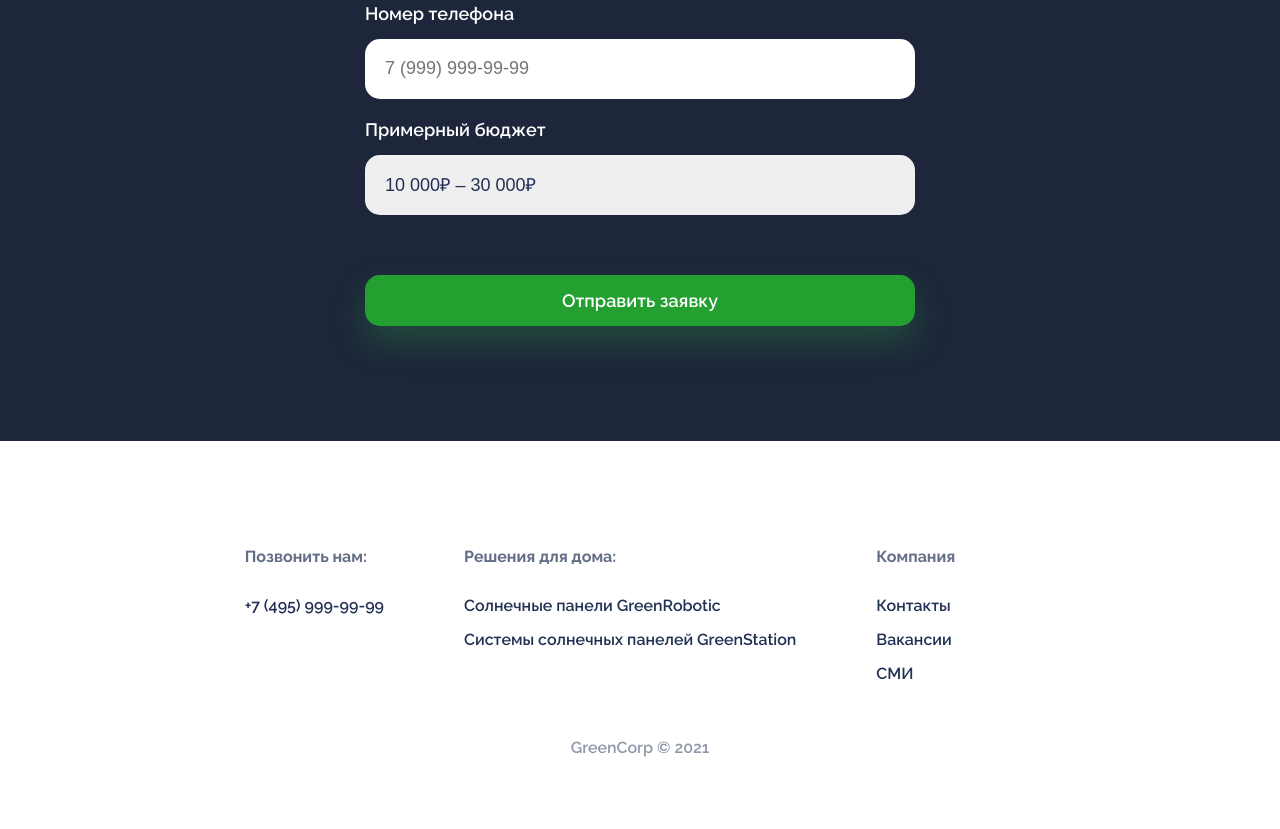
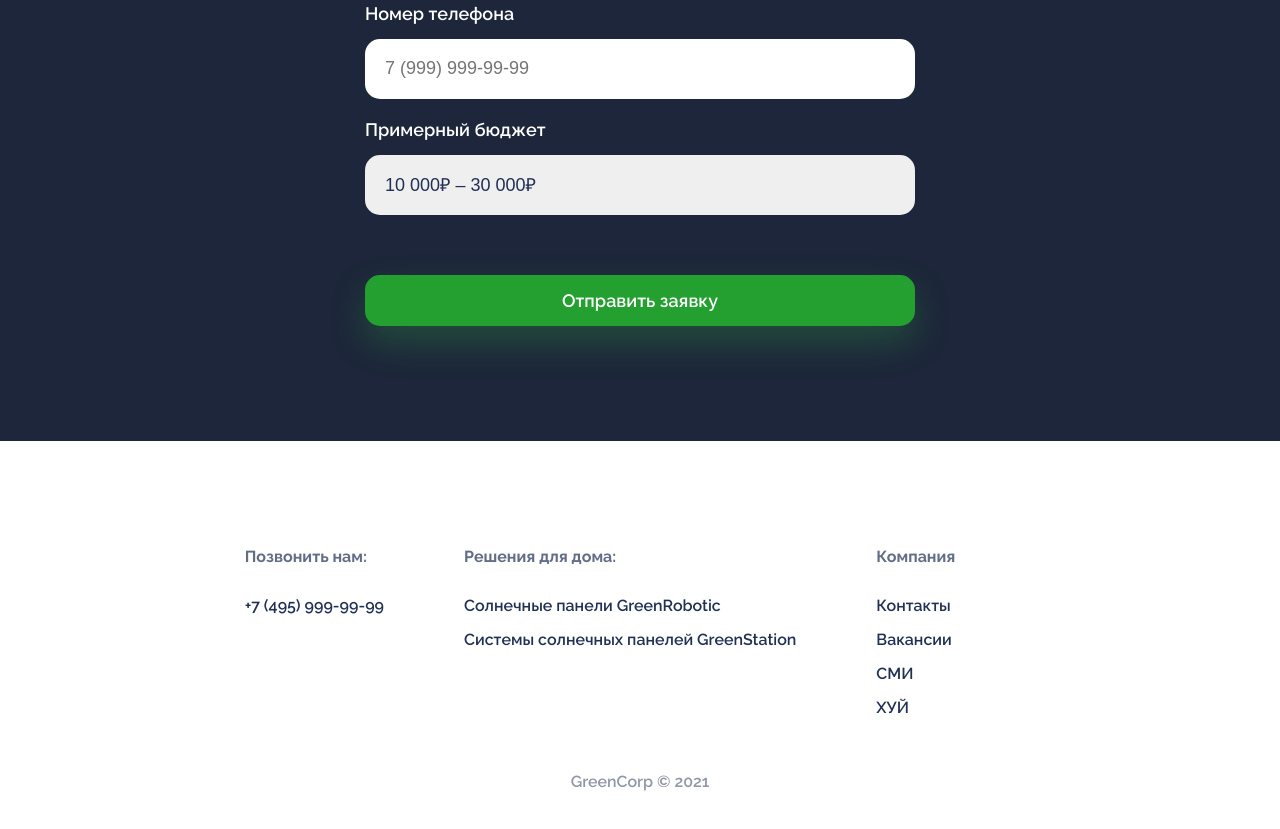
Before and after one commit to Alla5735/green-corp-landing, a plain HTML site: page index.html in a window 1280 px wide. Shown: the part 1498-2327 px from the top of the page. Drawn offline with Linux system fonts and the light colour scheme.

Commit message:
Вторая версия проекта

```diff
--- a/index.html
+++ b/index.html
@@ -78,6 +78,7 @@
           <a href="#">Контакты</a>
           <a href="#">Вакансии</a>
           <a href="#">СМИ</a>
+          <a href="#">ХУЙ</a>
          </div>
       </div>
     </div>
```
